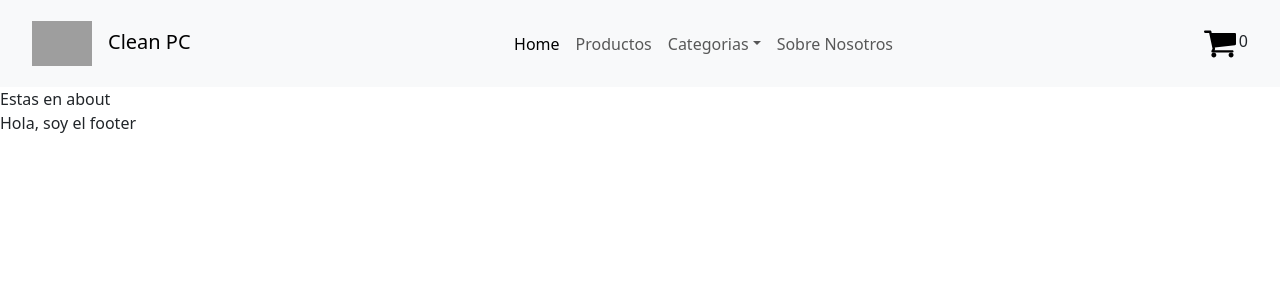
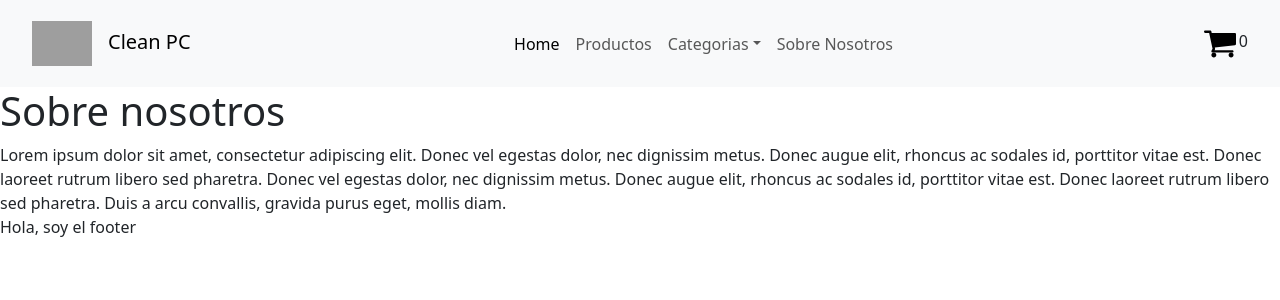
Before and after one commit to SantiDure/PF-Dure-ReactJs, a React (Create React App) app: page /about in a window 1280 px wide. Shown: the top 300 px of the page. Built offline with nearby package versions, Linux system fonts and the light colour scheme; grey boxes are pictures that could not be loaded.

Commit message:
cambios esteticos

```diff
--- a/src/components/Item/Item.css
+++ b/src/components/Item/Item.css
@@ -5,7 +5,7 @@
 }
 
 .item__container {
-  width: 70%;
+  width: 60%;
   padding: 2rem;
   text-align: center;
   flex-wrap: nowrap;
--- a/src/pages/About.js
+++ b/src/pages/About.js
@@ -1,5 +1,17 @@
 function About() {
-  return <div>Estas en about</div>;
+  return (
+    <div>
+      <h1>Sobre nosotros</h1>
+      <div>
+        Lorem ipsum dolor sit amet, consectetur adipiscing elit. Donec vel
+        egestas dolor, nec dignissim metus. Donec augue elit, rhoncus ac sodales
+        id, porttitor vitae est. Donec laoreet rutrum libero sed pharetra. Donec
+        vel egestas dolor, nec dignissim metus. Donec augue elit, rhoncus ac
+        sodales id, porttitor vitae est. Donec laoreet rutrum libero sed
+        pharetra. Duis a arcu convallis, gravida purus eget, mollis diam.
+      </div>
+    </div>
+  );
 }
 
 export default About;
--- a/src/pages/Categorias.js
+++ b/src/pages/Categorias.js
@@ -28,5 +28,4 @@ function Categorias() {
   });
   return <div>{items}</div>;
 }
-
 export default Categorias;
--- a/src/pages/Home.css
+++ b/src/pages/Home.css
@@ -1,6 +1,14 @@
+.carta__home {
+  width: 20rem;
+  margin: 2rem;
+  justify-content: center;
+  padding: 2rem;
+}
+
 .home__container {
   display: flex;
   justify-content: center;
+  flex-wrap: wrap;
 }
 
 .home__title {
--- a/src/pages/Home.js
+++ b/src/pages/Home.js
@@ -1,7 +1,6 @@
 import { Link } from "react-router-dom";
 import stock from "../data";
 import "./Home.css";
-import "./Producto.css";
 function Home({ greeting }) {
   function tomarDosElementosAlAzar(array) {
     const elementosAlAzar = [];
@@ -26,7 +25,7 @@ function Home({ greeting }) {
       <div className="home__container">
         {elementosInicio.map((item) => {
           return (
-            <div key={item.id} className="card carta__producto">
+            <div key={item.id} className="card carta__home">
               <div>
                 <img
                   src={item.img}
--- a/src/pages/Producto.css
+++ b/src/pages/Producto.css
@@ -1,5 +1,5 @@
 .carta__producto {
-  width: 30%;
+  width: 20rem;
   margin: 2rem;
   justify-content: center;
   padding: 2rem;
@@ -8,4 +8,5 @@
 .productos__container {
   display: flex;
   flex-wrap: wrap;
+  justify-content: center;
 }
```
